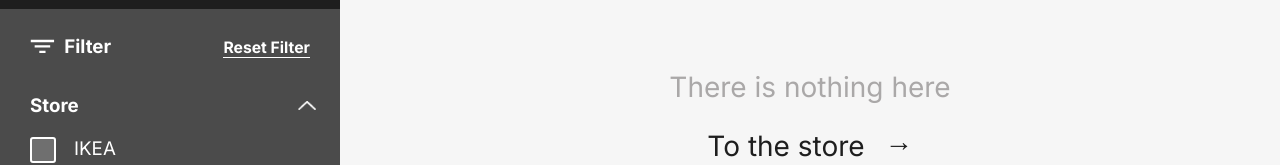
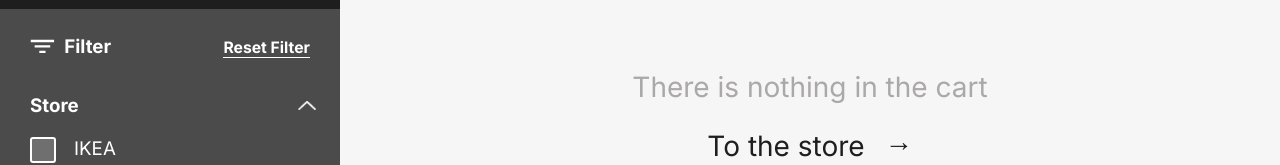
Before and after one commit to Irskaraieva/interiour, a React (Vite) app: page /interiour/cart in a window 1280 px wide. Shown: the part 122-287 px from the top of the page. Built offline with nearby package versions, Linux system fonts and the light colour scheme; no server answers.

Commit message:
add link to the product from the cart

```diff
--- a/src/components/bestSellers/BestSellers.jsx
+++ b/src/components/bestSellers/BestSellers.jsx
@@ -66,7 +66,7 @@ const BestSellers = () => {
                               );
                         })
                     ) : (
-                        <div className="text-info">No items</div>
+                        <div className="text-info">There is nothing here</div>
                     )
                     }
                 </Swiper>
--- a/src/components/singleCartItem/SingleCartItem.jsx
+++ b/src/components/singleCartItem/SingleCartItem.jsx
@@ -1,5 +1,6 @@
 import '../singleCartItem/singleCartItem.scss';
 import { useContext, useState, useEffect } from 'react';
+import { NavLink } from 'react-router-dom';
 
 import shoppingBag from '../../images/photo-content/shopping-bag.svg';
 import { CartContext } from '../../context/CartContext';
@@ -149,12 +150,15 @@ const SingleCartItem = ({ id, name, price, img, itemCount }) => {
     return (
         <>
             <div className='cart-item'>
-                <figure>
-                    <img src={img} alt="product" />
-                </figure>
-                <div className='product-name'>
+                <NavLink to={`/products/${id}`}>
+                    <figure>
+                        <img src={img} alt="product" />
+                    </figure>
+                </NavLink>
+                <NavLink to={`/products/${id}`} className='product-name'>
                     {name}
-                </div>
+                </NavLink>
+
                 <div className='quantity-wrapper'>
                     <p id="maxQuantity"></p>
                     <button className='decrease' onClick={() => decreaseButton()}>-</button>
--- a/src/pages/Cart/Cart.jsx
+++ b/src/pages/Cart/Cart.jsx
@@ -45,7 +45,7 @@ const Cart = () => {
               })
             ) : (
               <div className="text-info">
-                <p>There is nothing here</p>
+                <p>There is nothing in the cart</p>
                 <NavLink to={'/products'}>
                   To the store <span> &rarr;</span>
                 </NavLink>
@@ -69,9 +69,9 @@ const Cart = () => {
                 Buy
               </button>
             </div>
-          ) :
-          <>
-          </>
+          ) : (
+            <></>
+          )
           }
         </div>
 
```
